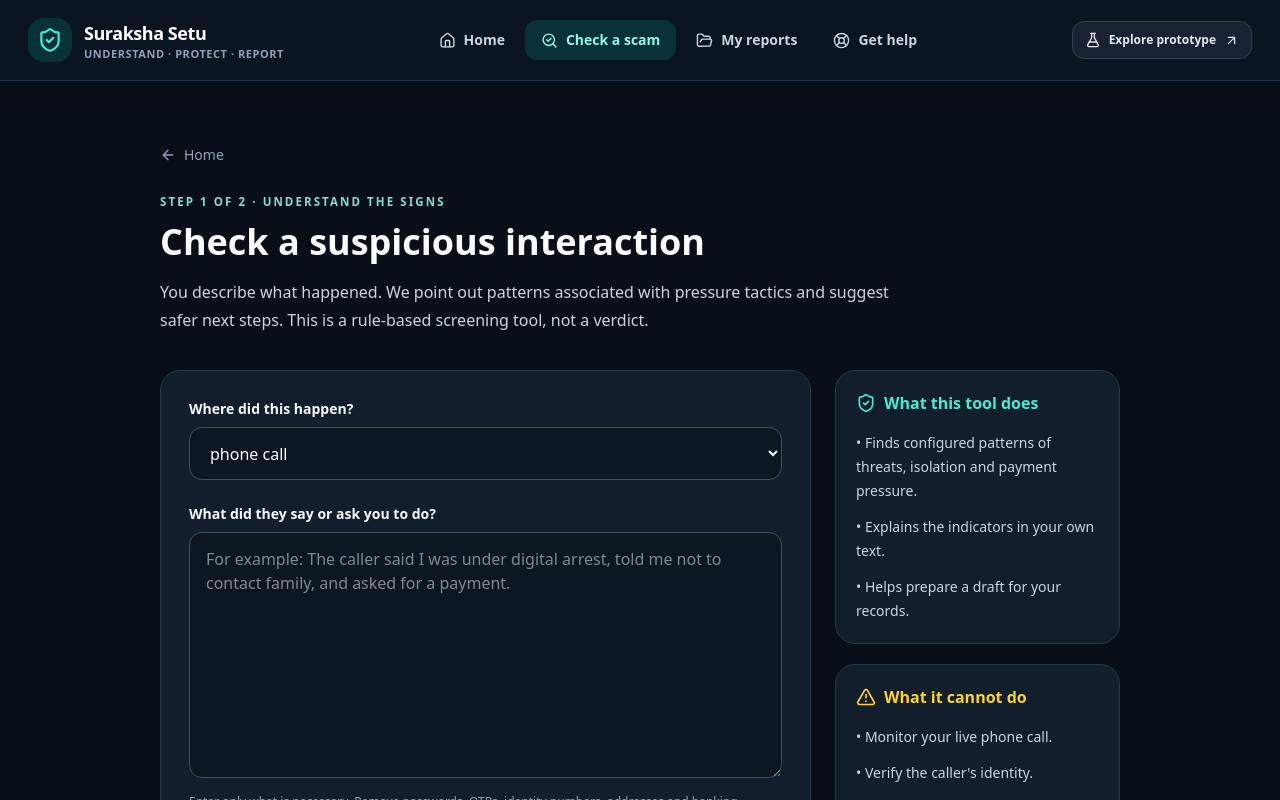
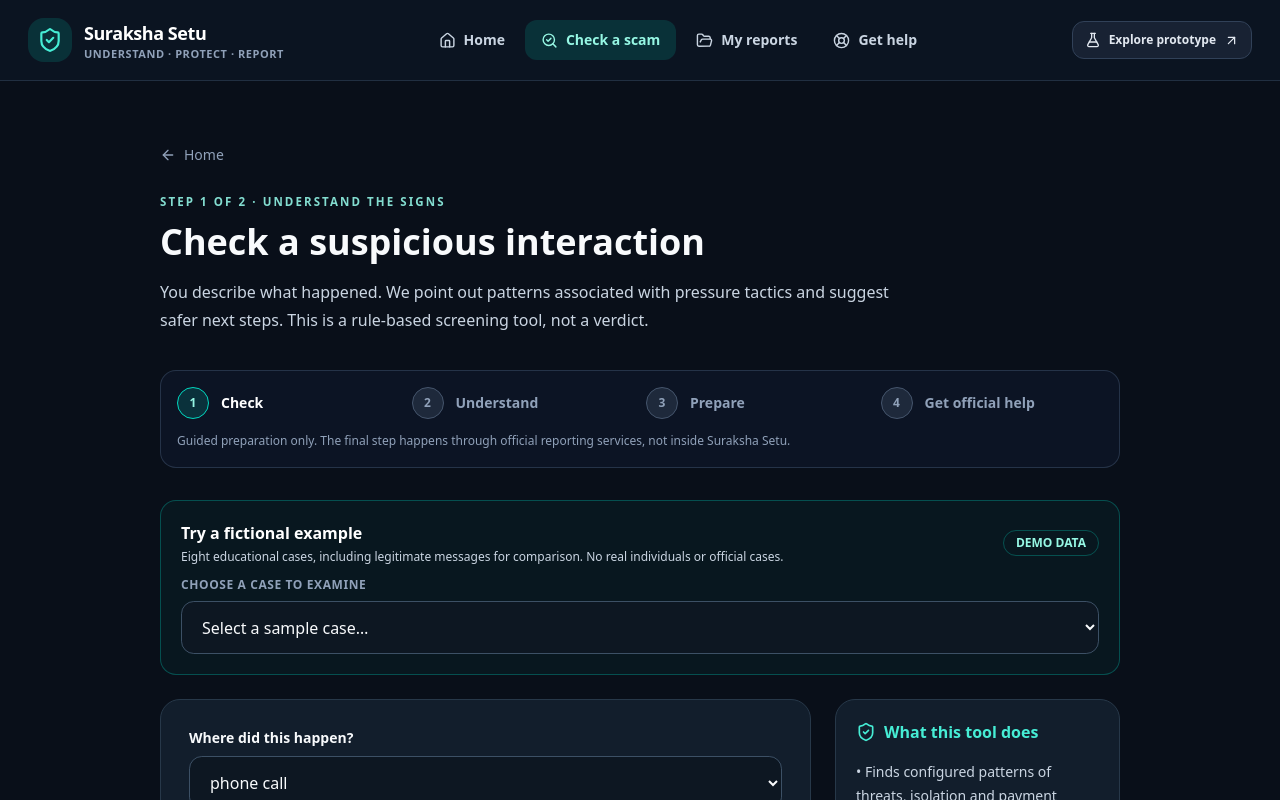
Before and after one commit to aadi-harale/suraksha_setu, a Next.js app in the folder frontend/: page /check in a window 1280 px wide. Shown: the top 800 px of the page. Built offline with nearby package versions, Linux system fonts and the light colour scheme.

Commit message:
ux: surface sample case picker and consistent check-review journey

```diff
--- a/frontend/src/app/check/page.tsx
+++ b/frontend/src/app/check/page.tsx
@@ -55,18 +55,29 @@
   <Link href="/" className="mb-7 inline-flex items-center gap-2 text-sm text-slate-400 hover:text-white"><ArrowLeft size={16}/>Home</Link>
   <div className="mb-9"><p className="product-kicker">Step 1 of 2 · Understand the signs</p><h1 className="mt-3 text-3xl font-extrabold md:text-4xl">Check a suspicious interaction</h1>
    <p className="mt-4 max-w-3xl text-base leading-7 text-slate-300">You describe what happened. We point out patterns associated with pressure tactics and suggest safer next steps. This is a rule-based screening tool, not a verdict.</p></div>
-  <div className="grid gap-6 lg:grid-cols-[minmax(0,1fr)_285px]">
+
+  <JourneySteps current={result?'understand':'check'}/>
+  <section className="mb-6 rounded-2xl border border-teal-400/30 bg-teal-500/5 p-5">
+   <div className="mb-3 flex flex-wrap items-center justify-between gap-2"><div><h2 className="font-bold text-white">Try a fictional example</h2><p className="mt-1 text-xs text-slate-300">Eight educational cases, including legitimate messages for comparison. No real individuals or official cases.</p></div><span className="rounded-full border border-teal-400/30 px-3 py-1 text-xs font-bold text-teal-200">DEMO DATA</span></div>
+   <label htmlFor="example-picker" className="mb-2 block text-xs font-semibold uppercase tracking-wider text-slate-400">Choose a case to examine</label>
+   <select id="example-picker" value={demoId} className="product-input" onChange={e=>loadExample(e.target.value)}>
+    <option value="">Select a sample case…</option>
+    {DEMO_CASES.map(example=><option key={example.id} value={example.id}>{example.title} {example.isLegitimate?'(comparison)':''}</option>)}
+   </select>
+   {demoId&&<p role="status" className="mt-3 text-xs text-teal-100">Showing a fictional learning case. This is not a validated fraud detection outcome.</p>}
+  </section>
+    <div className="grid gap-6 lg:grid-cols-[minmax(0,1fr)_285px]">
    <section className="product-panel p-5 md:p-7">
     {!result?<div className="space-y-6">
      <div><label htmlFor="channel" className="mb-2 block text-sm font-bold">Where did this happen?</label><select id="channel" value={channel} onChange={e=>setChannel(e.target.value as Channel)} className="product-input"><option>phone call</option><option>WhatsApp / SMS</option><option>email</option><option>other</option></select></div>
-     <div><label htmlFor="text" className="mb-2 block text-sm font-bold">What did they say or ask you to do?</label><textarea id="text" rows={9} maxLength={10000} value={text} onChange={e=>setText(e.target.value)} className="product-input min-h-48 resize-y" placeholder="For example: The caller said I was under digital arrest, told me not to contact family, and asked for a payment."/>
+     <div><label htmlFor="text" className="mb-2 block text-sm font-bold">What did they say or ask you to do?</label><textarea id="text" rows={9} maxLength={10000} value={text} onChange={e=>{setText(e.target.value);setDemoId('');}} className="product-input min-h-48 resize-y" placeholder="For example: The caller said I was under digital arrest, told me not to contact family, and asked for a payment."/>
       <p className="mt-2 text-xs leading-5 text-slate-400">Enter only what is necessary. Remove passwords, OTPs, identity numbers, addresses and banking credentials. {text.length.toLocaleString('en-IN')} / 10,000 characters.</p></div>
      <fieldset><legend className="mb-3 text-sm font-bold">Have you already sent money?</legend><div className="flex flex-wrap gap-3">{(['no','yes','unsure'] as const).map(v=><label key={v} className={`flex cursor-pointer items-center gap-2 rounded-xl border px-4 py-2.5 text-sm capitalize ${paid===v?'border-teal-400 bg-teal-400/10 text-teal-100':'border-slate-600 text-slate-300'}`}><input type="radio" name="paid" checked={paid===v} onChange={()=>setPaid(v)} />{v}</label>)}</div>
       {paid==='yes'&&<><label htmlFor="amount" className="mt-4 mb-2 block text-sm">Approximate amount (optional)</label><input id="amount" value={amount} maxLength={80} onChange={e=>setAmount(e.target.value)} className="product-input" placeholder="e.g. ₹12,000"/><p className="mt-3 text-sm text-rose-200">Time matters: contact your bank and call <a className="underline" href="tel:1930">1930</a> immediately. You do not need to finish this check first.</p></>}</fieldset>
      {error&&<p role="alert" className="rounded-xl border border-rose-400/40 bg-rose-500/10 p-3 text-sm text-rose-100">{error}</p>}
-     <button type="button" onClick={analyse} className="product-btn product-btn-primary w-full sm:w-auto">Check warning signs<ArrowRight size={18}/></button>
+     <button type="button" onClick={()=>analyse()} className="product-btn product-btn-primary w-full sm:w-auto">Check warning signs<ArrowRight size={18}/></button>
     </div>:<div className="space-y-6">
-     <div><p className="product-kicker">Step 2 of 2 · Your result</p><h2 className="mt-2 text-2xl font-bold">{level==='strong'?'Several serious warning signs':level==='some'?'Some warning signs found':'Few configured warning signs detected'}</h2>
+     <div><p className="product-kicker">Step 2 of 4 · Understand the signs</p><h2 className="mt-2 text-2xl font-bold">{level==='strong'?'Several serious warning signs':level==='some'?'Some warning signs found':'Few configured warning signs detected'}</h2>
       <p className="mt-3 text-sm leading-6 text-slate-300">This is an indicator screening result, not confirmation that the contact is fraudulent or legitimate. If you feel threatened or money has been requested, verify independently.</p></div>
      <div className={`rounded-xl border p-5 ${level==='strong'?'border-rose-400/35 bg-rose-500/10':level==='some'?'border-amber-400/35 bg-amber-500/10':'border-slate-600 bg-slate-800/60'}`}>
       <p className="text-xs font-bold uppercase tracking-wider text-slate-300">What the text suggests</p><p className="mt-2 text-xl font-bold">{stageNames[result.stage]||'Unclassified'}</p>
@@ -74,10 +85,11 @@
      </div>
      <div><h3 className="mb-3 text-base font-bold">Why we flagged this</h3>{result.signals.length?<ul className="space-y-3">{result.signals.map(signal=><li key={signal.id} className="rounded-xl border border-slate-700 bg-slate-950/50 p-4"><strong className="text-sm text-teal-200">{kindLabels[signal.kind]||signal.kind}</strong><p className="mt-2 break-words text-sm text-slate-300">{signal.excerpt}</p></li>)}</ul>:<p className="rounded-xl border border-slate-700 p-4 text-sm text-slate-300">No configured pattern matched. This does not mean the conversation is safe. Many scams use unfamiliar wording.</p>}</div>
      <div className="rounded-xl border border-teal-500/25 bg-teal-500/10 p-5"><h3 className="font-bold">Recommended next step</h3><p className="mt-2 text-sm leading-6 text-slate-200">{result.recommendation}</p>{paid==='yes'&&<p className="mt-3 text-sm font-semibold text-rose-100">Since you reported sending money, call 1930 and your bank now.</p>}</div>
+     {demoId&&<div className="rounded-xl border border-teal-400/30 bg-teal-400/10 p-4 text-sm text-teal-100"><strong>Educational sample only.</strong> Explore this case in <Link href="/reports" className="underline font-semibold">Example cases</Link>. To create a personal report, edit the text and recheck it.</div>}
      <div className="rounded-xl border border-slate-700 p-5"><h3 className="flex items-center gap-2 font-bold"><Save size={19}/>Save this as a personal draft?</h3><p className="mt-2 text-xs leading-6 text-slate-400">Optional. Saving keeps the text on this browser in unencrypted local storage. Anyone with access to this browser profile may be able to read it. It is not sent to the police or a bank. Avoid saving sensitive information on shared devices.</p>
       <label className="mt-4 flex items-start gap-3 text-sm"><input className="mt-1" type="checkbox" checked={consent} onChange={e=>setConsent(e.target.checked)}/>I understand this draft is stored locally and is not an official complaint.</label>
       {error&&<p role="alert" className="mt-3 text-sm text-rose-200">{error}</p>}
-      {saved?<Link className="product-btn product-btn-primary mt-4" href="/reports"><CheckCircle2 size={18}/>Open saved report<ArrowRight size={16}/></Link>:<button onClick={save} disabled={!consent} className="product-btn product-btn-primary mt-4 disabled:cursor-not-allowed disabled:opacity-50"><Save size={18}/>Save local draft</button>}
+      {saved?<Link className="product-btn product-btn-primary mt-4" href="/reports"><CheckCircle2 size={18}/>Open saved report<ArrowRight size={16}/></Link>:<button onClick={save} disabled={!consent||Boolean(demoId)} className="product-btn product-btn-primary mt-4 disabled:cursor-not-allowed disabled:opacity-50"><Save size={18}/>Save local draft</button>}
      </div>
      <div className="flex flex-wrap gap-3"><button onClick={reset} className="product-btn product-btn-secondary"><RotateCcw size={16}/>Edit and check again</button><Link href="/help" className="product-btn product-btn-secondary"><PhoneCall size={16}/>Get reporting help</Link></div>
     </div>}
```
